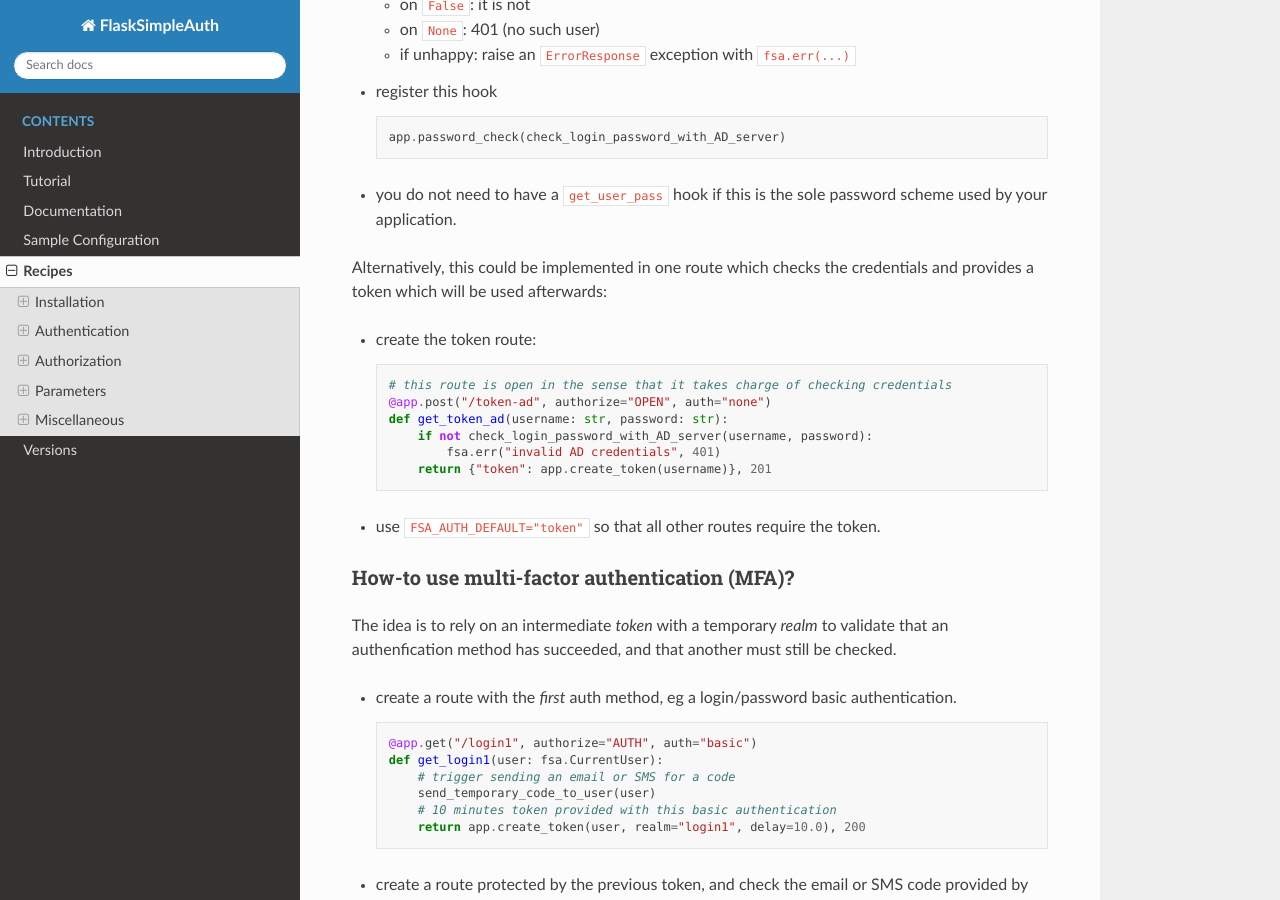
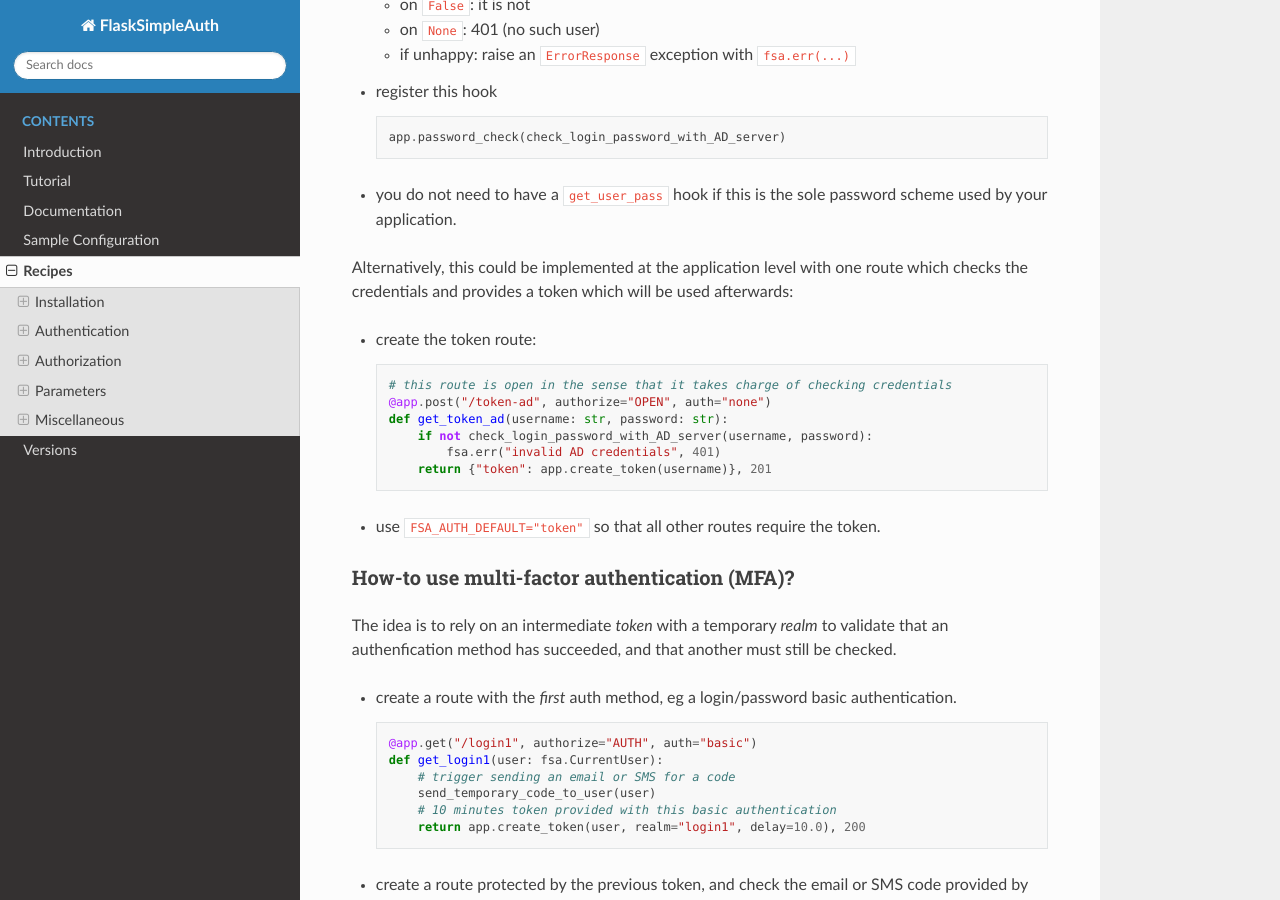
Before and after one commit to zx80/flask-simple-auth, a Sphinx documentation site: the page built from docs/RECIPES.md, in a window 1280 px wide and 900 px high, scrolled down 3228 px. Built offline with Sphinx 7.4.7 and the Read the Docs theme 2.0.0, drawn with Linux system fonts in a browser that asks for light colours; pages that are not in the unit, such as notebooks, are missing from menus.

Commit message:
more explicit explanation

```diff
--- a/docs/RECIPES.md
+++ b/docs/RECIPES.md
@@ -163,8 +163,9 @@ To do that at the library level:
 - you do not need to have a `get_user_pass` hook if this is the sole password
   scheme used by your application.
 
-Alternatively, this could be implemented in one route which checks the credentials
-and provides a token which will be used afterwards:
+Alternatively, this could be implemented at the application level with one
+route which checks the credentials and provides a token which will be used
+afterwards:
 
 - create the token route:
 
```
